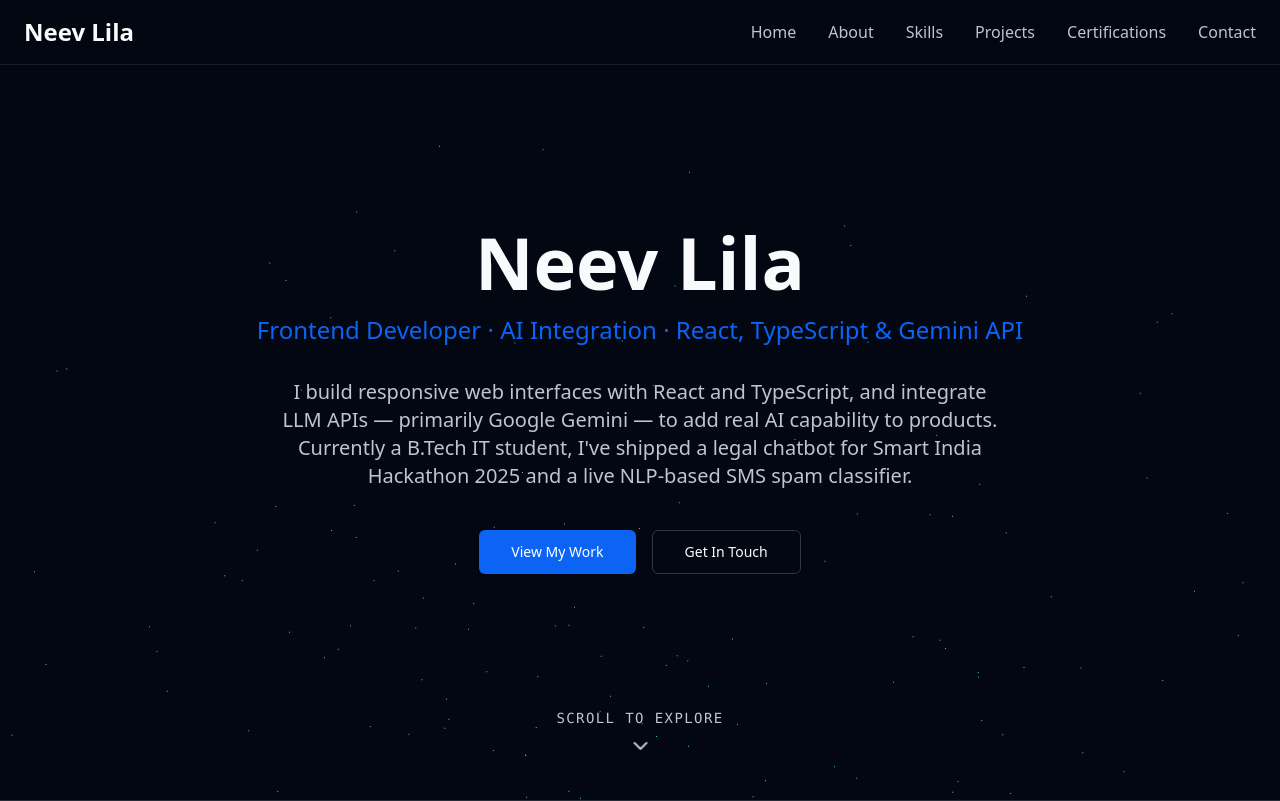
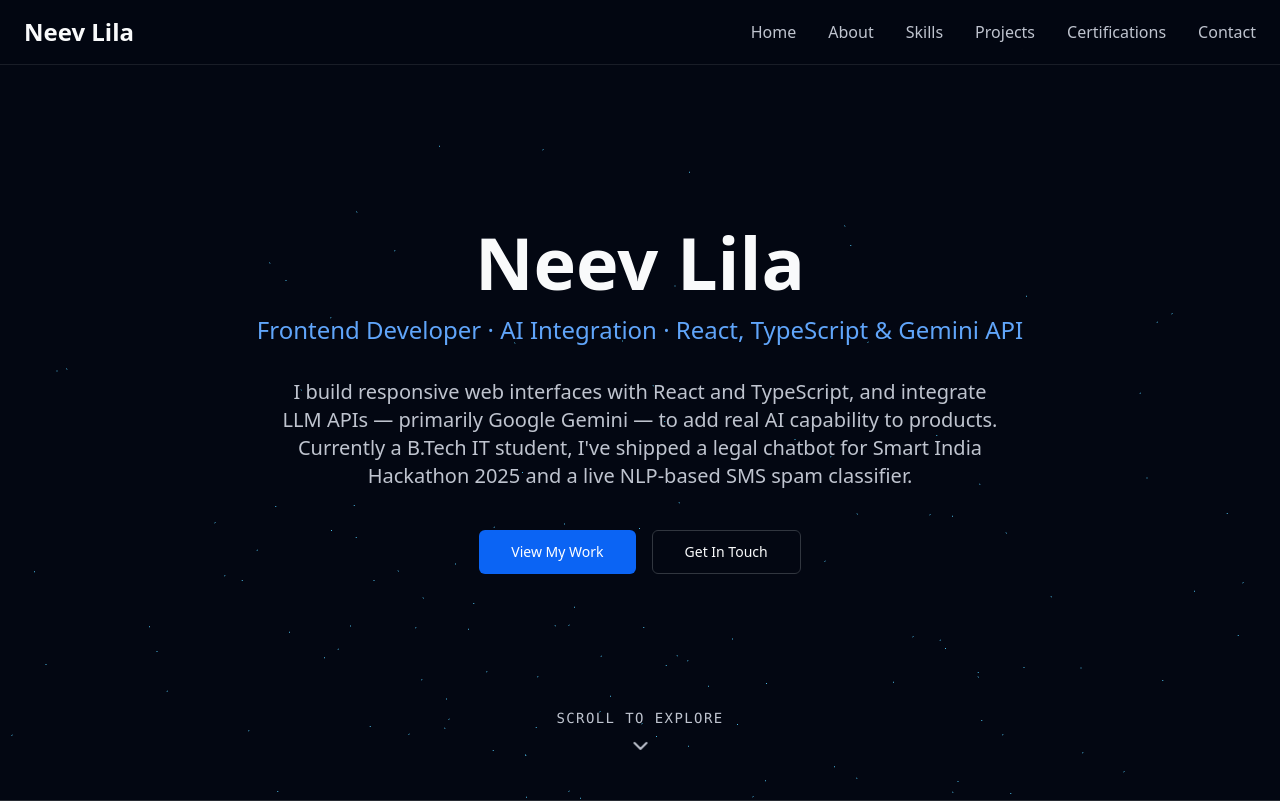
Before and after one commit to neevlila/Neev-Lila-portfolio, a React (Vite) app: page / in a window 1280 px wide. Shown: the top 801 px of the page. Built offline with nearby package versions, Linux system fonts and the light colour scheme.

Commit message:
Fix hero subtitle contrast to 100% accessibility

```diff
--- a/src/components/Hero3D.tsx
+++ b/src/components/Hero3D.tsx
@@ -35,7 +35,7 @@ const Hero3D = () => {
         <h1 className="text-5xl md:text-7xl font-bold mb-4 animate-fade-in">
           Neev Lila
         </h1>
-        <p className="text-xl md:text-2xl text-primary font-medium mb-8 animate-fade-in animation-delay-500">
+        <p className="text-xl md:text-2xl text-blue-400 font-medium mb-8 animate-fade-in animation-delay-500">
           Frontend Developer &middot; AI Integration &middot; React, TypeScript &amp; Gemini API
         </p>
         <p className="text-lg md:text-xl mb-10 text-muted-foreground max-w-3xl mx-auto animate-fade-in animation-delay-1000">
```
